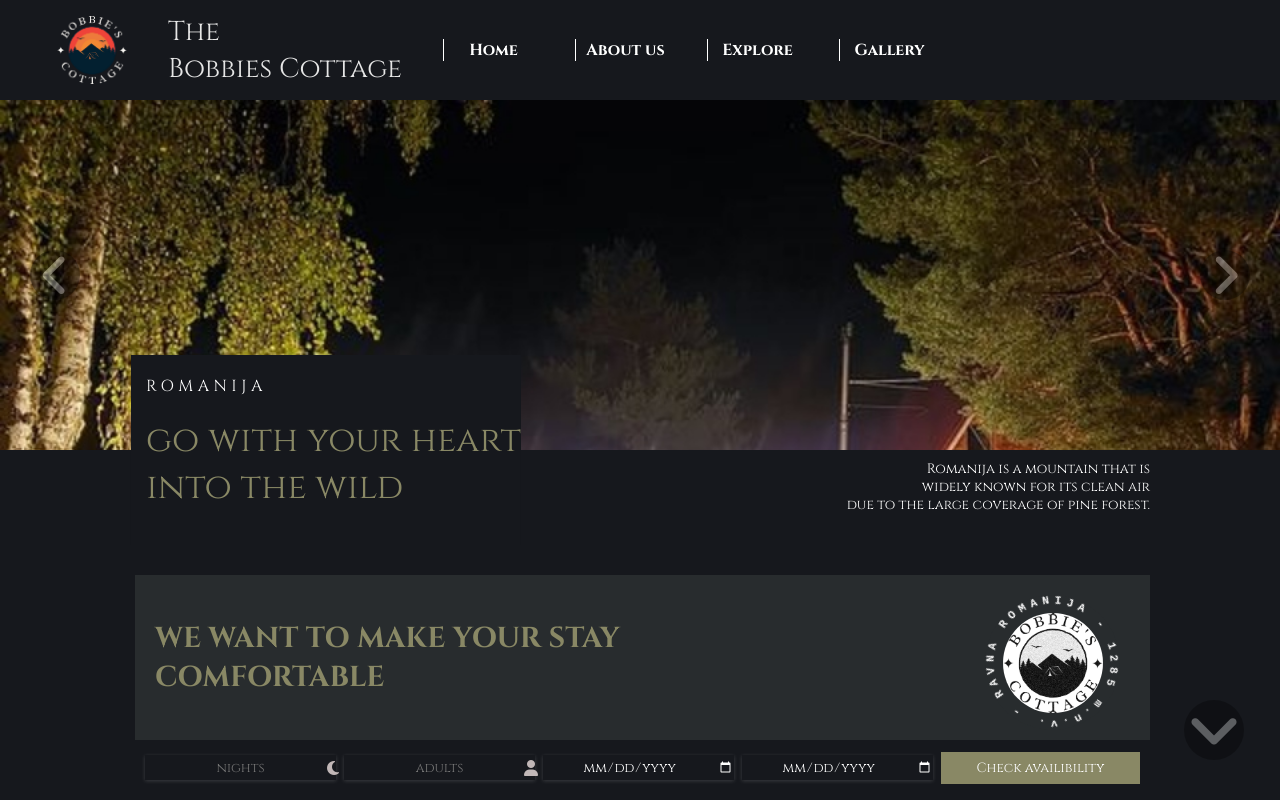
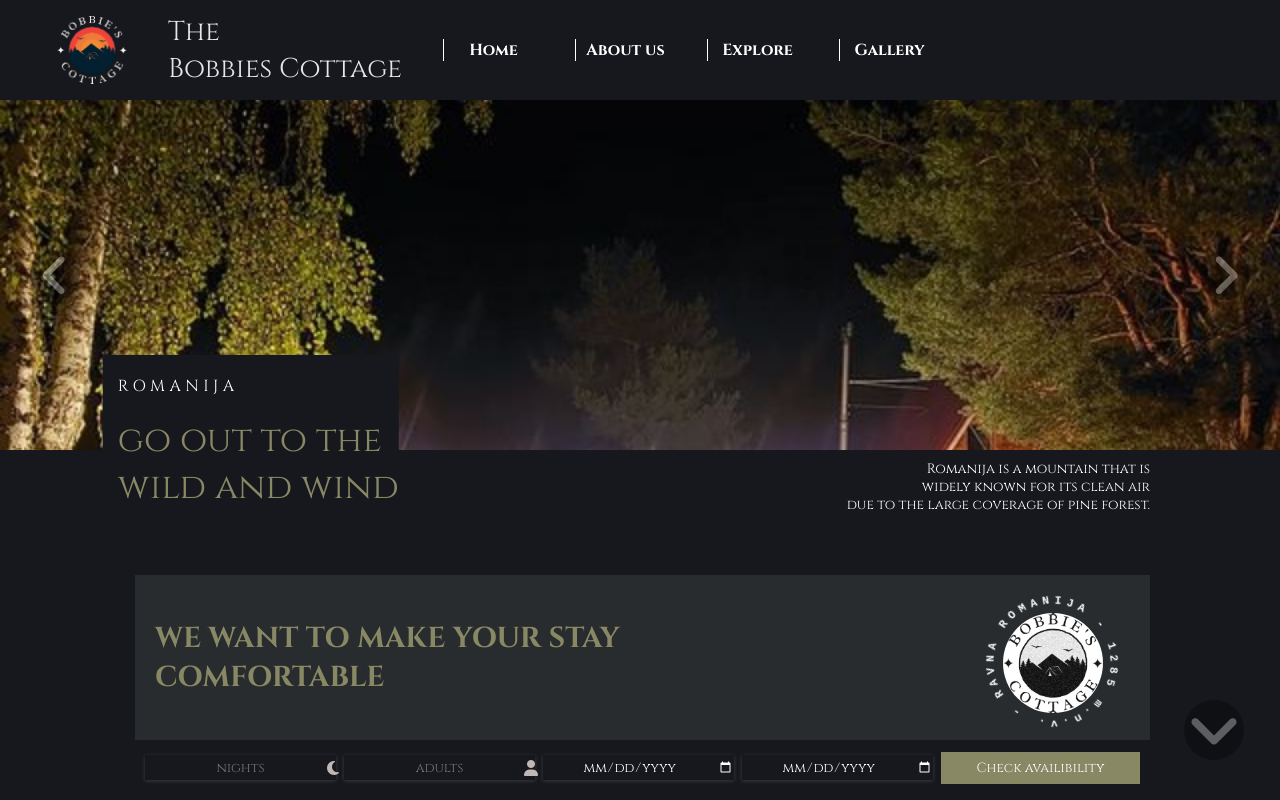
Before and after one commit to stefankrajisnik/bobbiescottage.ba, a plain HTML site: page index.html in a window 1280 px wide. Drawn offline with Linux system fonts and the light colour scheme.

Commit message:
text changed again

```diff
--- a/index.html
+++ b/index.html
@@ -77,7 +77,7 @@
 
             <div class="big-text-container">
                 <p class="small-in-big">Romanija</p>
-                <p class="big-text">go with your heart <br> into the wild</p>
+                <p class="big-text">go out to the <br>wild and wind</p>
             </div>
 
             <div class="small-text-container">
```
